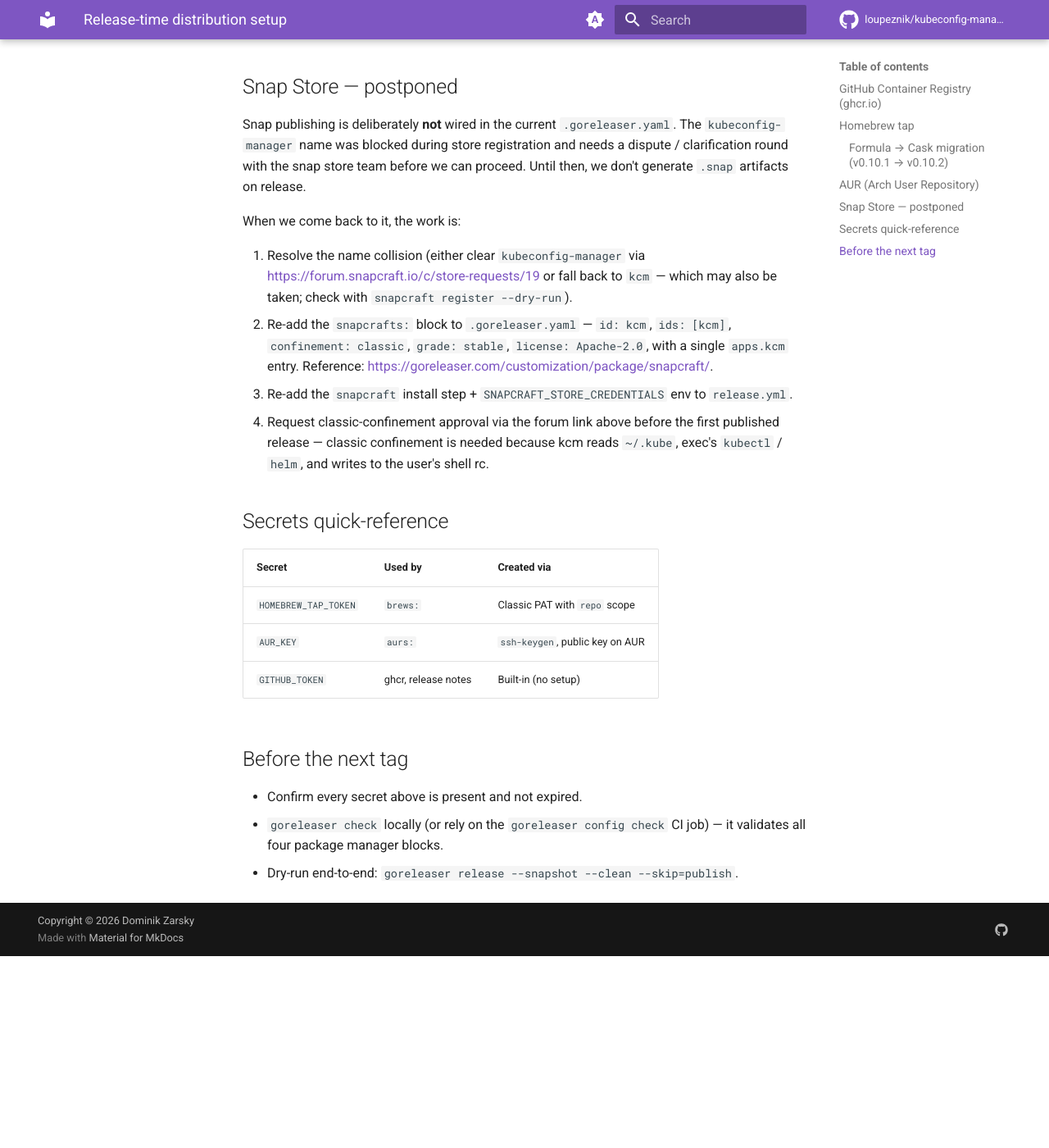
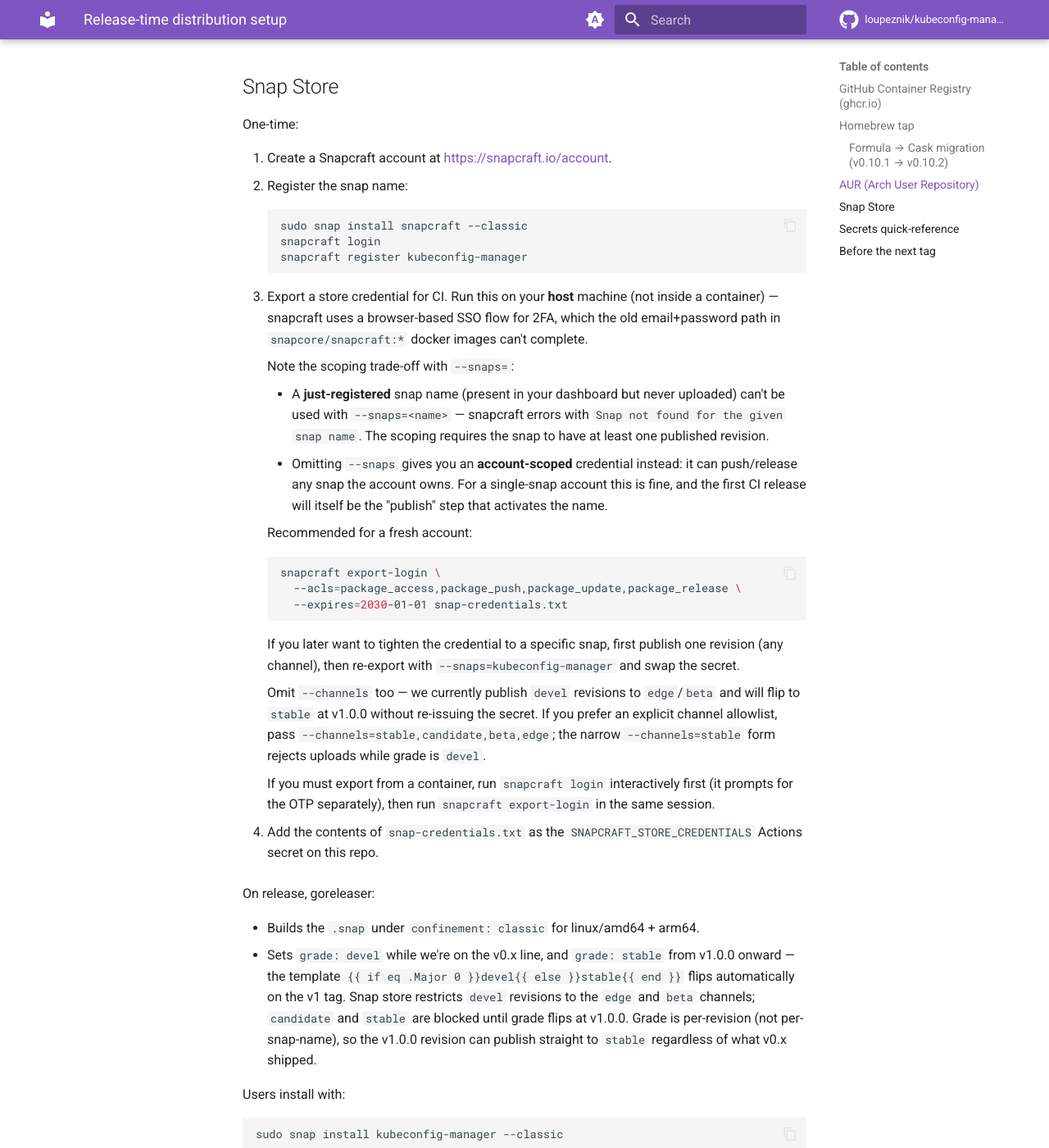
Before and after one commit to Loupeznik/kubeconfig-manager, an MkDocs documentation site: the page built from docs/release-setup.md, in a window 1280 px wide and 1400 px high, scrolled down 2773 px. Shown: the whole window at 82% size. Built offline with MkDocs 1.6.1 and Material for MkDocs 9.7.7, drawn with Linux system fonts in a browser that asks for light colours; comment, search, counter and statistics services are not loaded; before the commit the page ends 3939 px from its top, so only the background shows below that; some of the changed text lies outside the part shown.

Commit message:
Restore Snap Store publishing with grade template for v0.x preview channels

````diff
--- a/docs/release-setup.md
+++ b/docs/release-setup.md
@@ -61,7 +61,7 @@ One-time tap cleanup to keep existing users on a smooth upgrade path:
 
 Gotchas to know about:
 
-- **`HOMEBREW_TAP_TOKEN` is required.** If unset when you tag, the `homebrew_casks:` stage errors at the push step. The rest of the release (GitHub release, ghcr, AUR) still completes because goreleaser runs them in parallel.
+- **`HOMEBREW_TAP_TOKEN` is required.** If unset when you tag, the `homebrew_casks:` stage errors at the push step. The rest of the release (GitHub release, ghcr, AUR, snap) still completes because goreleaser runs them in parallel.
 - **`brew audit` is not enforced.** That's only for homebrew-core submissions. Third-party taps can ship anything that parses as a Ruby cask/formula.
 - **The tap repo doesn't need to exist before the first release** — goreleaser will push the first commit regardless. But creating it yourself means you can set up branch protection, a README, and a topic (`homebrew-tap`) upfront.
 
@@ -86,23 +86,62 @@ On release:
 - Users install via `yay -S kubeconfig-manager-bin` (or any other AUR helper).
 - Package installs the binary, man pages, and bash/zsh/fish completions.
 
-## Snap Store — postponed
+## Snap Store
 
-Snap publishing is deliberately **not** wired in the current `.goreleaser.yaml`. The `kubeconfig-manager` name was blocked during store registration and needs a dispute / clarification round with the snap store team before we can proceed. Until then, we don't generate `.snap` artifacts on release.
+One-time:
 
-When we come back to it, the work is:
+1. Create a Snapcraft account at <https://snapcraft.io/account>.
+2. Register the snap name:
 
-1. Resolve the name collision (either clear `kubeconfig-manager` via <https://forum.snapcraft.io/c/store-requests/19> or fall back to `kcm` — which may also be taken; check with `snapcraft register --dry-run`).
-2. Re-add the `snapcrafts:` block to `.goreleaser.yaml` — `id: kcm`, `ids: [kcm]`, `confinement: classic`, `grade: stable`, `license: Apache-2.0`, with a single `apps.kcm` entry. Reference: <https://goreleaser.com/customization/package/snapcraft/>.
-3. Re-add the `snapcraft` install step + `SNAPCRAFT_STORE_CREDENTIALS` env to `release.yml`.
-4. Request classic-confinement approval via the forum link above before the first published release — classic confinement is needed because kcm reads `~/.kube`, exec's `kubectl` / `helm`, and writes to the user's shell rc.
+    ```sh
+    sudo snap install snapcraft --classic
+    snapcraft login
+    snapcraft register kubeconfig-manager
+    ```
+
+3. Export a store credential for CI. Run this on your **host** machine (not inside a container) — snapcraft uses a browser-based SSO flow for 2FA, which the old email+password path in `snapcore/snapcraft:*` docker images can't complete.
+
+    Note the scoping trade-off with `--snaps=`:
+
+    - A **just-registered** snap name (present in your dashboard but never uploaded) can't be used with `--snaps=<name>` — snapcraft errors with `Snap not found for the given snap name`. The scoping requires the snap to have at least one published revision.
+    - Omitting `--snaps` gives you an **account-scoped** credential instead: it can push/release any snap the account owns. For a single-snap account this is fine, and the first CI release will itself be the "publish" step that activates the name.
+
+    Recommended for a fresh account:
+
+    ```sh
+    snapcraft export-login \
+      --acls=package_access,package_push,package_update,package_release \
+      --expires=2030-01-01 snap-credentials.txt
+    ```
+
+    If you later want to tighten the credential to a specific snap, first publish one revision (any channel), then re-export with `--snaps=kubeconfig-manager` and swap the secret.
+
+    Omit `--channels` too — we currently publish `devel` revisions to `edge`/`beta` and will flip to `stable` at v1.0.0 without re-issuing the secret. If you prefer an explicit channel allowlist, pass `--channels=stable,candidate,beta,edge`; the narrow `--channels=stable` form rejects uploads while grade is `devel`.
+
+    If you must export from a container, run `snapcraft login` interactively first (it prompts for the OTP separately), then run `snapcraft export-login` in the same session.
+
+4. Add the contents of `snap-credentials.txt` as the `SNAPCRAFT_STORE_CREDENTIALS` Actions secret on this repo.
+
+On release, goreleaser:
+
+- Builds the `.snap` under `confinement: classic` for linux/amd64 + arm64.
+- Sets `grade: devel` while we're on the v0.x line, and `grade: stable` from v1.0.0 onward — the template `{{ if eq .Major 0 }}devel{{ else }}stable{{ end }}` flips automatically on the v1 tag. Snap store restricts `devel` revisions to the `edge` and `beta` channels; `candidate` and `stable` are blocked until grade flips at v1.0.0. Grade is per-revision (not per-snap-name), so the v1.0.0 revision can publish straight to `stable` regardless of what v0.x shipped.
+
+Users install with:
+
+```sh
+sudo snap install kubeconfig-manager --classic
+```
+
+**Why classic confinement.** kcm reads `~/.kube`, exec's `kubectl` / `helm` from the user's PATH, and writes to the user's shell rc during `install-shell-hook`. None of those work under strict confinement without hand-wiring interfaces — classic is simpler and what users of this class of tool expect. Classic confinement requires a one-time review from the snap store team (request via <https://forum.snapcraft.io/c/store-requests/19>) before the first publish; the upload itself fails with an approval message until that's granted.
 
 ## Secrets quick-reference
 
 | Secret | Used by | Created via |
 | --- | --- | --- |
-| `HOMEBREW_TAP_TOKEN` | `brews:` | Classic PAT with `repo` scope |
+| `HOMEBREW_TAP_TOKEN` | `homebrew_casks:` | Classic PAT with `repo` scope |
 | `AUR_KEY` | `aurs:` | `ssh-keygen`, public key on AUR |
+| `SNAPCRAFT_STORE_CREDENTIALS` | `snapcrafts:` | `snapcraft export-login` |
 | `GITHUB_TOKEN` | ghcr, release notes | Built-in (no setup) |
 
 ## Before the next tag
````
Also changed, not shown: .goreleaser.yaml (+22 -0 lines), README.md (+7 -1 lines), 2 other files.
